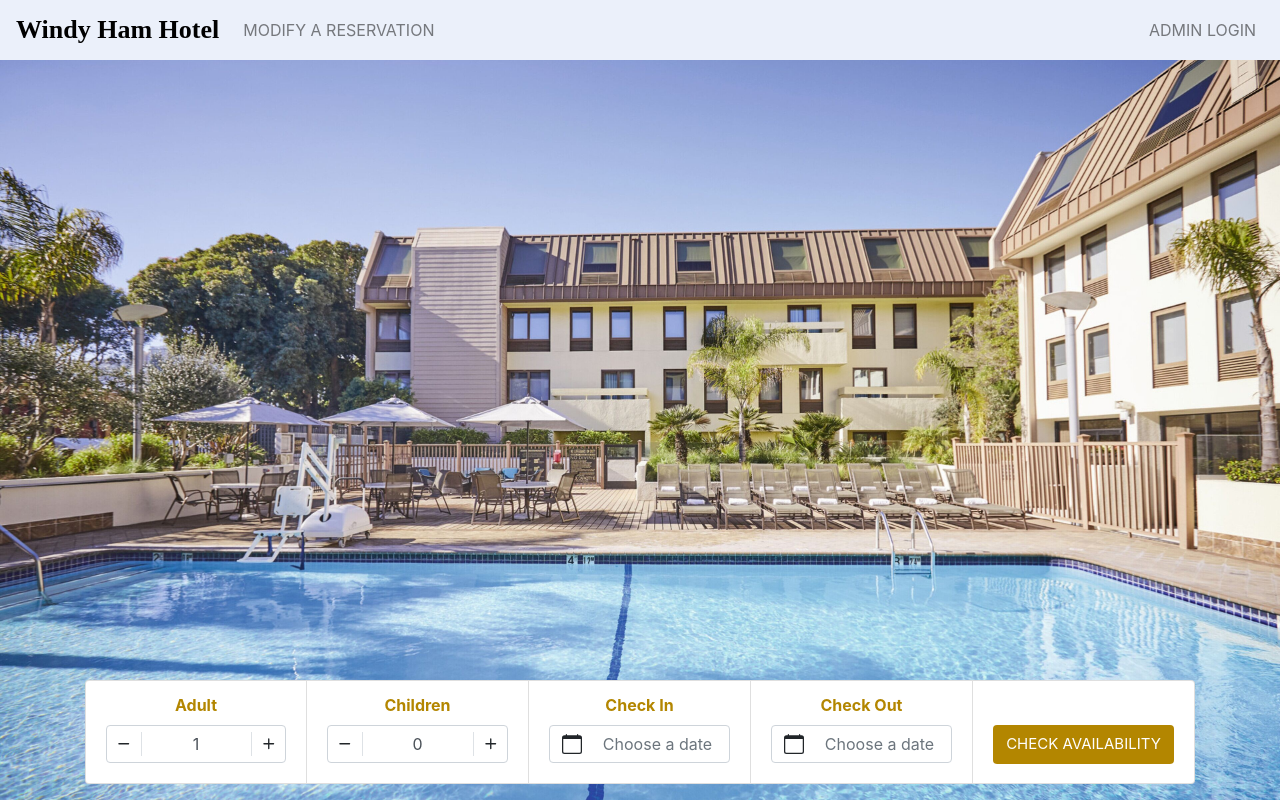
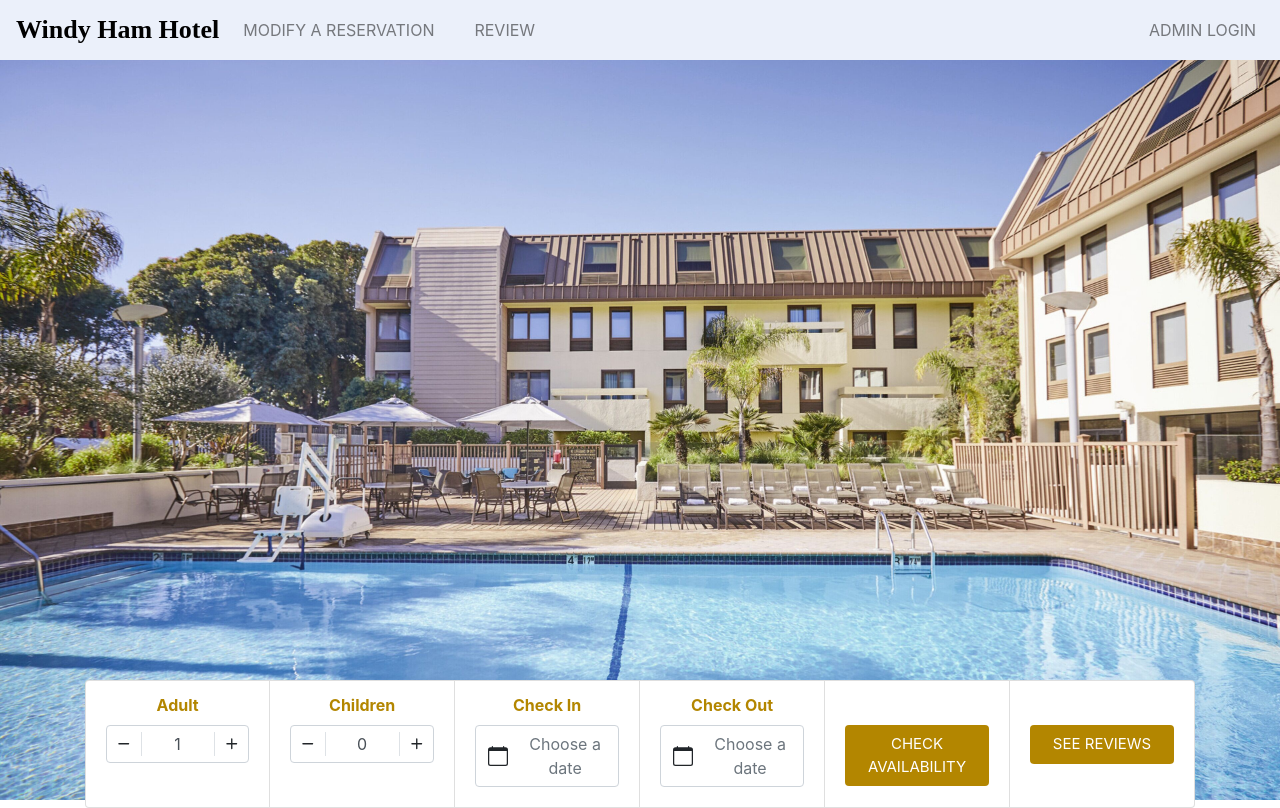
Before and after one commit to cristal44/hotel_project, a Vue app in the folder client/: page / in a window 1280 px wide. Built offline with nearby package versions, Linux system fonts and the light colour scheme.

Commit message:
Created review frontend

```diff
--- a/client/src/components/navbar.vue
+++ b/client/src/components/navbar.vue
@@ -9,6 +9,8 @@
 
       <b-navbar-nav class="menu">
         <b-nav-item href="#" class="mr-4" :to="{ name: 'findreservation' }">MODIFY A RESERVATION</b-nav-item>
+        <b-nav-item href="#" class="mr-4" :to="{ name: 'review' }">REVIEW</b-nav-item>
+
       </b-navbar-nav>
 
 
--- /dev/null
+++ b/client/src/components/review.vue
@@ -0,0 +1,70 @@
+<template>
+    <div>
+        <b-container class="text-center">
+            <h3 class="mt-4">Leave a Review</h3>
+            <div>
+
+                <b-form-input v-model="rating" placeholder="Enter your rating"></b-form-input>
+                <b-form-input v-model="name" placeholder="Enter your name"></b-form-input>
+                <b-form-input v-model="date" placeholder="Enter the date"></b-form-input>
+                <b-form-input v-model="comment" placeholder="Enter your comment"></b-form-input>
+                <b-button @click="add" variant="outline-primary">Button</b-button>
+
+                </div>
+                 <hr>
+
+
+            <h6>Previous Reviews</h6>
+            <div v-for="review in reviews" :key="review.reviewID">
+                <div>
+                    <span>Rated: {{review.rating}}</span>
+                    <p> Name: {{review.name}}</p>
+                    <p> Date: {{review.date}}</p>
+                    <p> Comment: {{review.comment}}</p>
+                </div>
+                <hr>
+            </div>
+        </b-container>
+    </div>
+</template>
+
+
+<script>
+import ReviewService from '../service/reviewService'
+import Review from '../model/review'
+
+  export default {
+    data() {
+      return {
+          reviews: null,
+          rating: '',
+          name: '',
+          date: '',
+          comment: ''
+
+        /*
+        reviews: [
+          {ID: 1, Rating: 5/5, Name: 'Adam', Date: 'Today', Comments:'Great!!'},
+          {ID: 2, Rating: 5/5, Name: 'Eve', Date: 'Yesterday', Comments:'Greater'},
+        ]*/
+      }
+    },
+
+    mounted() {
+      new ReviewService().getAllReviews().then(data => {
+        this.reviews = data.data
+        //this.displayReviews = this.reviews
+        console.log(data)
+        })
+    },
+
+    methods: {
+        add(){
+            let review = new Review(this.name, this.rating, this.date, this.comment)
+            console.log(review)
+            new ReviewService.saveReview(review)
+        }
+
+      }
+  }
+</script>
--- a/client/src/components/search.vue
+++ b/client/src/components/search.vue
@@ -43,6 +43,11 @@
             <b-list-group-item class="item">
               <label for="example-datepicker"></label>
               <b-button class="mt-2 submit button pt-2 pb-2" type="submit" size="bg" block variant="primary" @click="onSearch">CHECK AVAILABILITY</b-button>
+            </b-list-group-item>
+
+            <b-list-group-item class="item">
+              <label for="example-datepicker"></label>
+              <b-button class="mt-2 submit button pt-2 pb-2" type="submit" size="bg" block variant="primary" @click="onSearch">SEE REVIEWS</b-button>
             </b-list-group-item>
 
         </b-list-group>
--- /dev/null
+++ b/client/src/model/review.js
@@ -0,0 +1,14 @@
+export default class Review {
+    comment;
+    date;
+    rating;
+    name;
+
+    constructor(name, rating, date, comment){
+        this.name = name;
+        this.comment = comment;
+        this.date = date;
+        this.rating = rating;
+    }
+
+}
--- a/client/src/router/index.js
+++ b/client/src/router/index.js
@@ -10,6 +10,7 @@ import confirmation from "@/components/confirmation"
 import roommanagement from "@/components/roommanagement"
 import customer from "@/components/customer"
 import addroom from "@/components/addroom"
+import review from "@/components/review"
 
 
 Vue.use(VueRouter)
@@ -64,6 +65,11 @@ const routes = [
     path: '/addroom',
     name: 'addroom',
     component: addroom
+  },
+  {
+    path: '/review',
+    name: 'review',
+    component: review
   }
 ]
 
--- /dev/null
+++ b/client/src/service/reviewService.js
@@ -0,0 +1,27 @@
+import axios from 'axios';
+
+export default class ReviewService {
+    url = "http://localhost:8080/api/reviews";
+
+
+    getAllReviews() {
+        return axios.get(this.url);
+    }
+
+    getReviewById(id) {
+        return axios.get(this.url+ '/' + id);
+    }
+
+    saveReview(review) {
+        return axios.post(this.url, review);
+    }
+
+    updateReview(review, id) {
+        return axios.put(this.url+ '/' + id, review)
+    }
+
+    deleteReview(id) {
+        return axios.delete(this.url+ '/' + id);
+    }
+
+}
```
Also changed, not shown: 1 other file (tests, documents, lock files or other folders).
